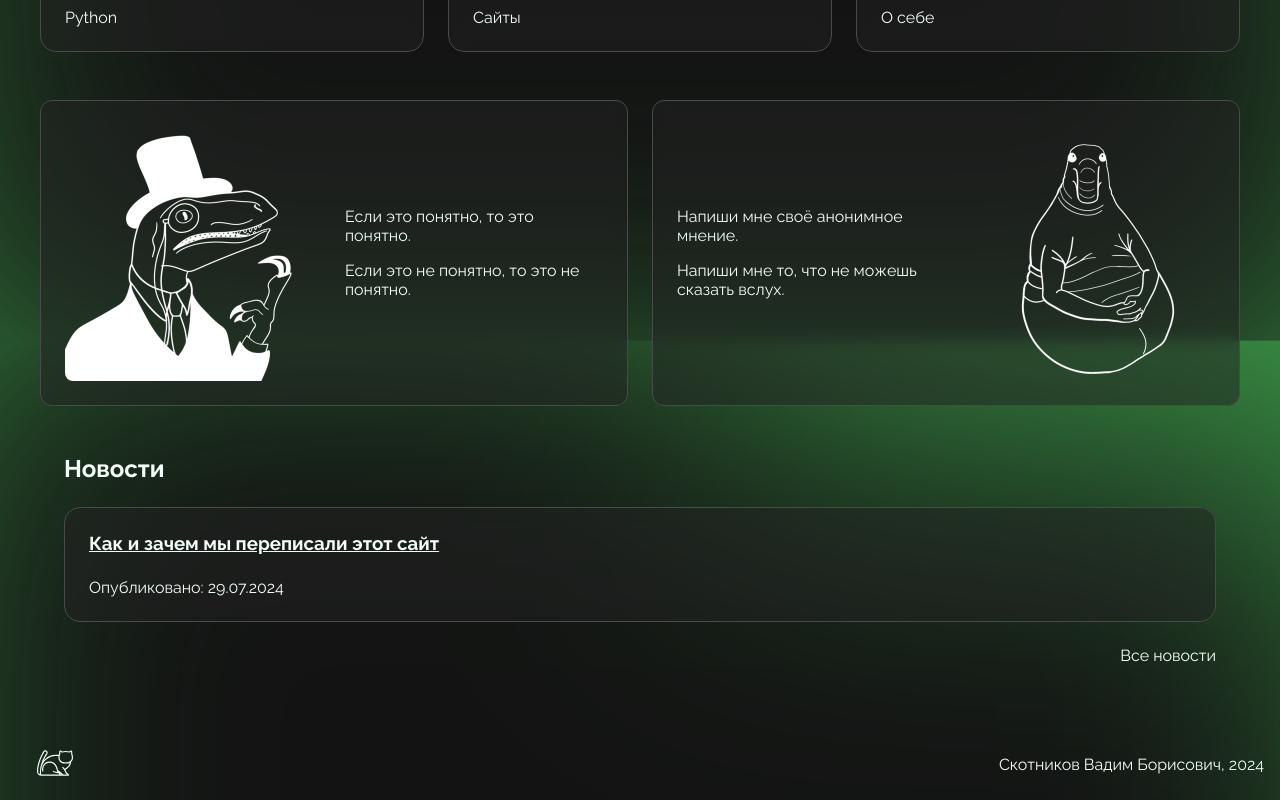
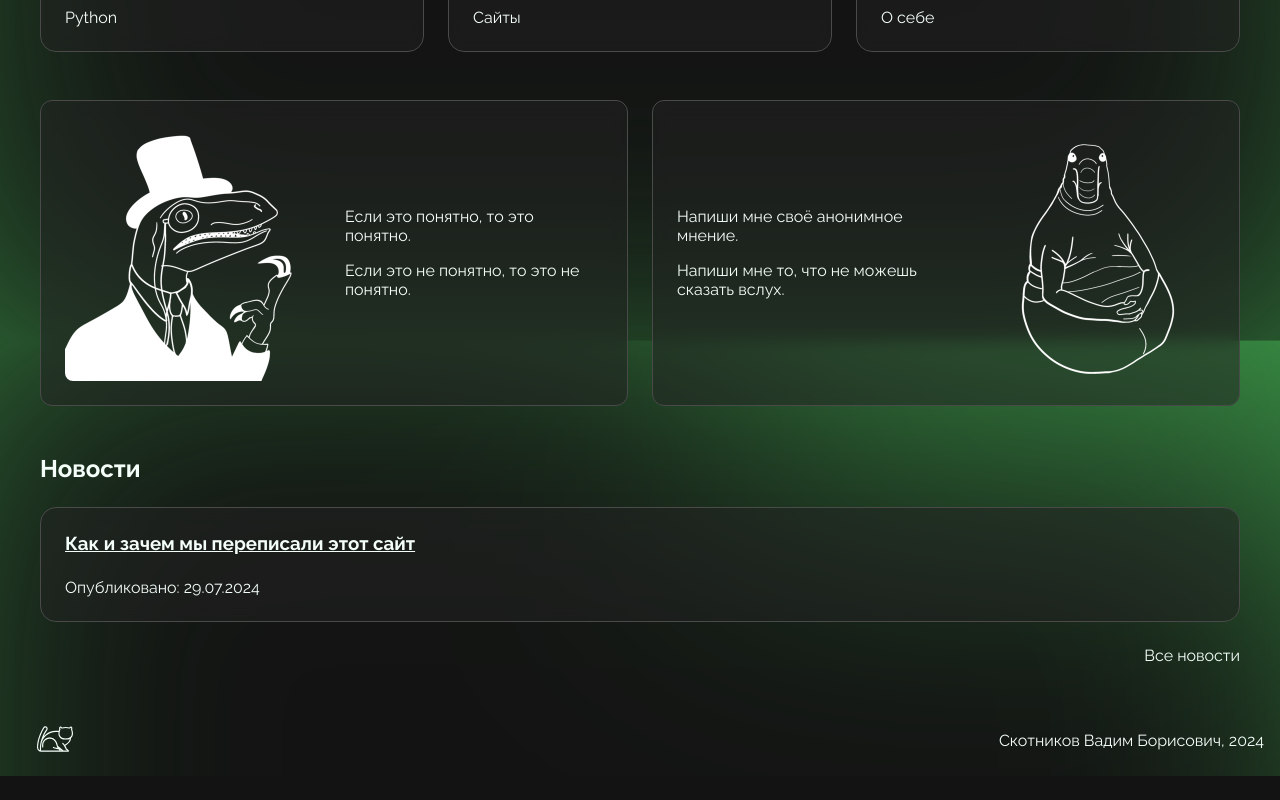
Before and after one commit to svbinf-ru/svbinf.ru, a Next.js app: page / in a window 1280 px wide. Shown: the part 511-1311 px from the top of the page. After the commit the page ends 1287 px from the top, so only its background shows below. Built offline with nearby package versions, Linux system fonts and the light colour scheme.

Commit message:
fix(app): correct layout for news panel
Fixes #22

```diff
--- a/app/page.tsx
+++ b/app/page.tsx
@@ -47,8 +47,8 @@ export default function Home() {
                         <p>Напиши мне то, что не можешь сказать вслух.</p>
                     </CardLink>
                 </GridTwoColumns>
-                <NewsFeed />
             </Container>
+            <NewsFeed />
         </main>
     )
 }
```
